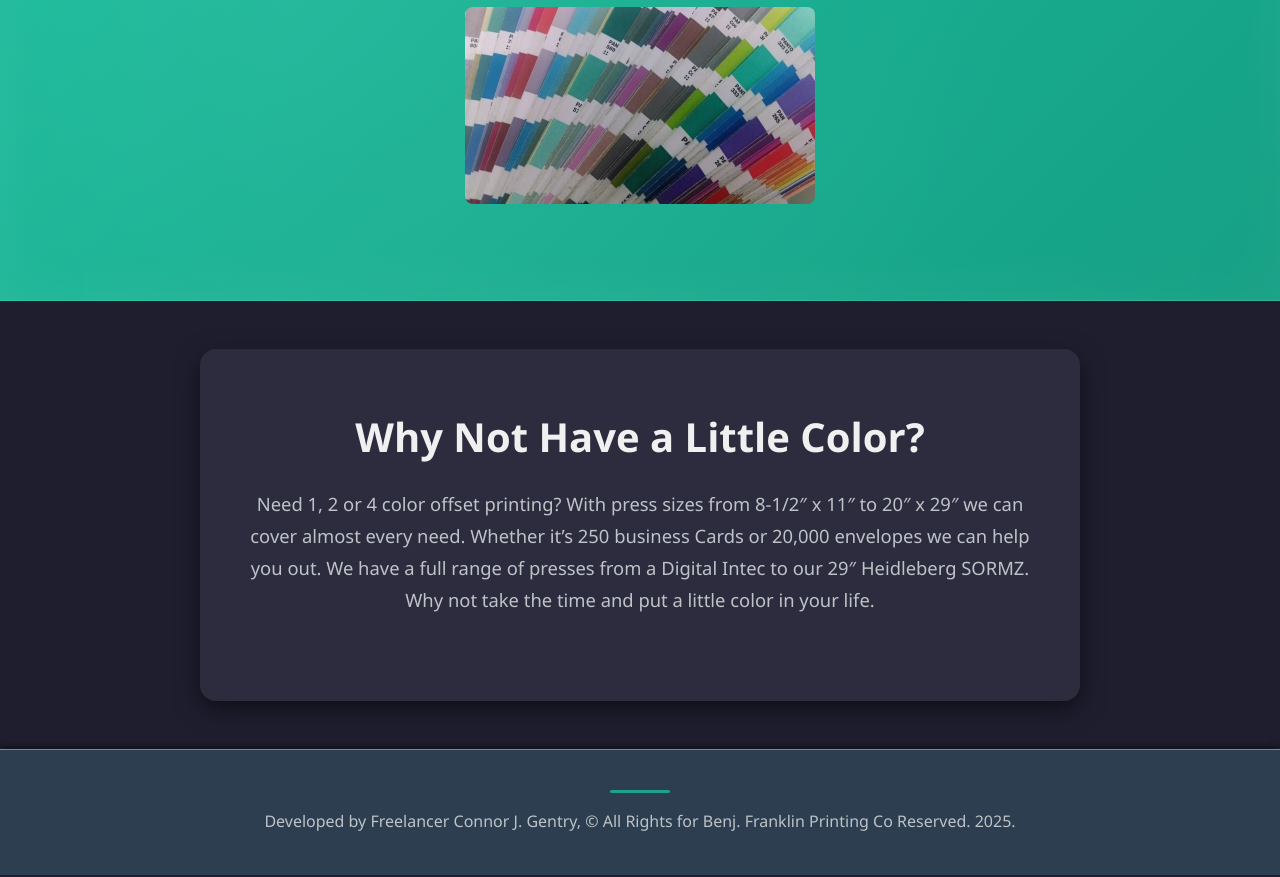
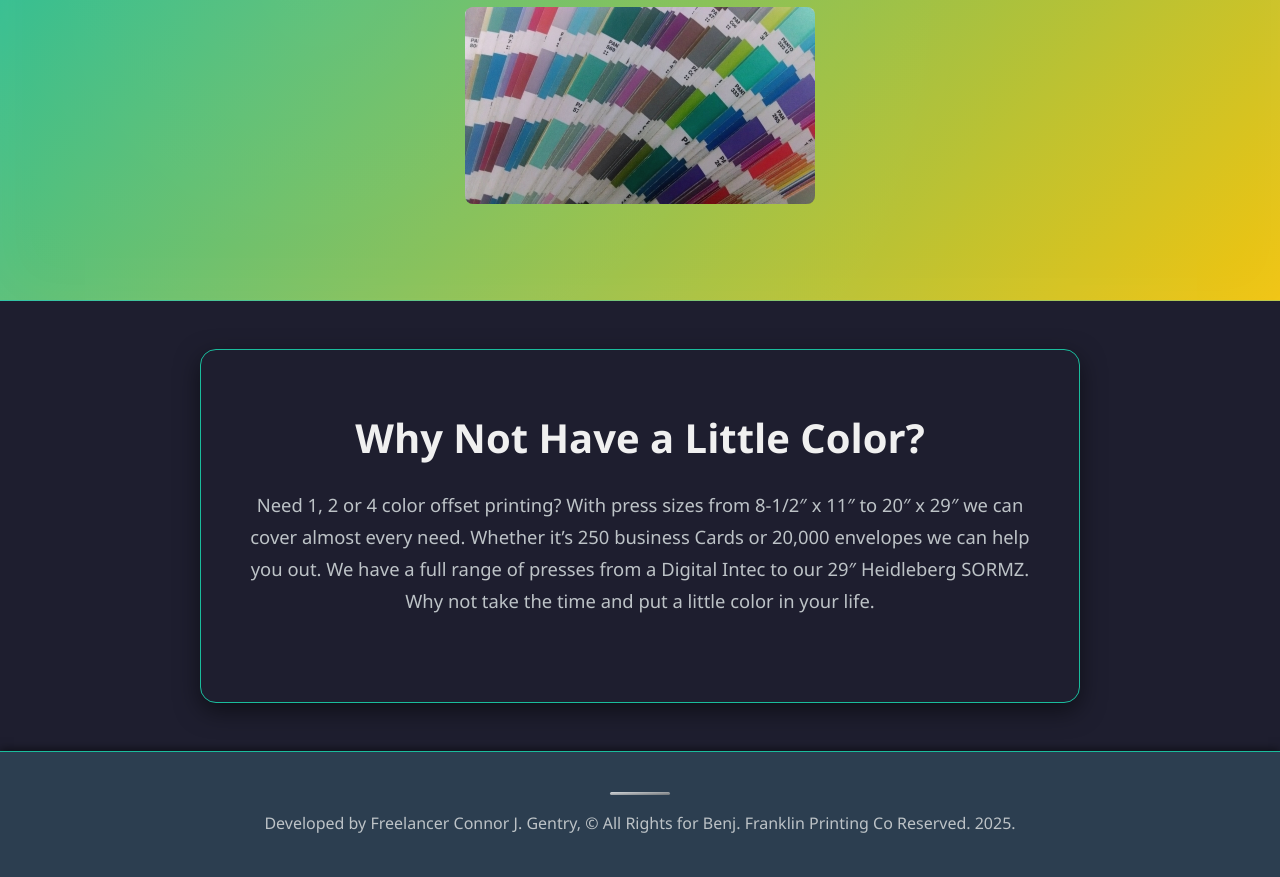
Before and after one commit to ApexScripts-OpenSource/Benjamin-Franklin-Printing-Company-Website, a website: page offset.html in a window 1280 px wide. Shown: the part 307-1184 px from the top of the page. Drawn offline with Linux system fonts and the light colour scheme; a web font is replaced by a local one.

Commit message:
Simply the beta version of Benjamin Franklin Printing Company's Website!

```diff
--- a/styles/styles.css
+++ b/styles/styles.css
@@ -88,7 +88,7 @@ a {
 
 /* Hero Section */
 .hero {
-    background: linear-gradient(135deg, #1abc9c, #16a085);
+    background: linear-gradient(135deg, #1abc9c, #f1c40f); /* Green to gold gradient */
     padding: 6rem 1.5rem;
     text-align: center;
     color: #fff;
@@ -211,7 +211,7 @@ a {
 #contactUsButton {
     background-color: #1abc9c; /* Updated button color */
     color: #ffffff;
-    border: none;
+    border: 1px solid #1abc9c; /* Updated border color */
     padding: 0.75rem 2.5rem; /* Increased padding */
     border-radius: 8px; /* More rounded corners */
     font-size: 1.1rem; /* Slightly larger font size */
@@ -249,7 +249,7 @@ a {
     display: block;
     width: 60px;
     height: 3px;
-    background-color: #1abc9c; /* Updated color */
+    background: linear-gradient(to bottom right, white, gray);
     margin: 0 auto 1rem auto;
     border-radius: 10px;
     opacity: 0.8;
@@ -260,7 +260,7 @@ a {
     padding: 3.5rem 2rem;
     max-width: 880px;
     margin: 3rem auto;
-    background-color: #2c2c3e; /* Darker widget background */
+    border: 1px solid #1abc9c; /* Updated border color */
     border-radius: 16px;
     box-shadow: 0 8px 24px rgba(0, 0, 0, 0.5);
     text-align: center;
@@ -380,6 +380,7 @@ a {
     box-shadow: 0 6px 18px rgba(0, 0, 0, 0.5); /* Softer shadow */
     text-align: center;
     transition: transform 0.3s ease, box-shadow 0.3s ease;
+    border: 1px solid #1abc9c; /* Updated border color */
 }
 
 .contact-card:hover {
```
